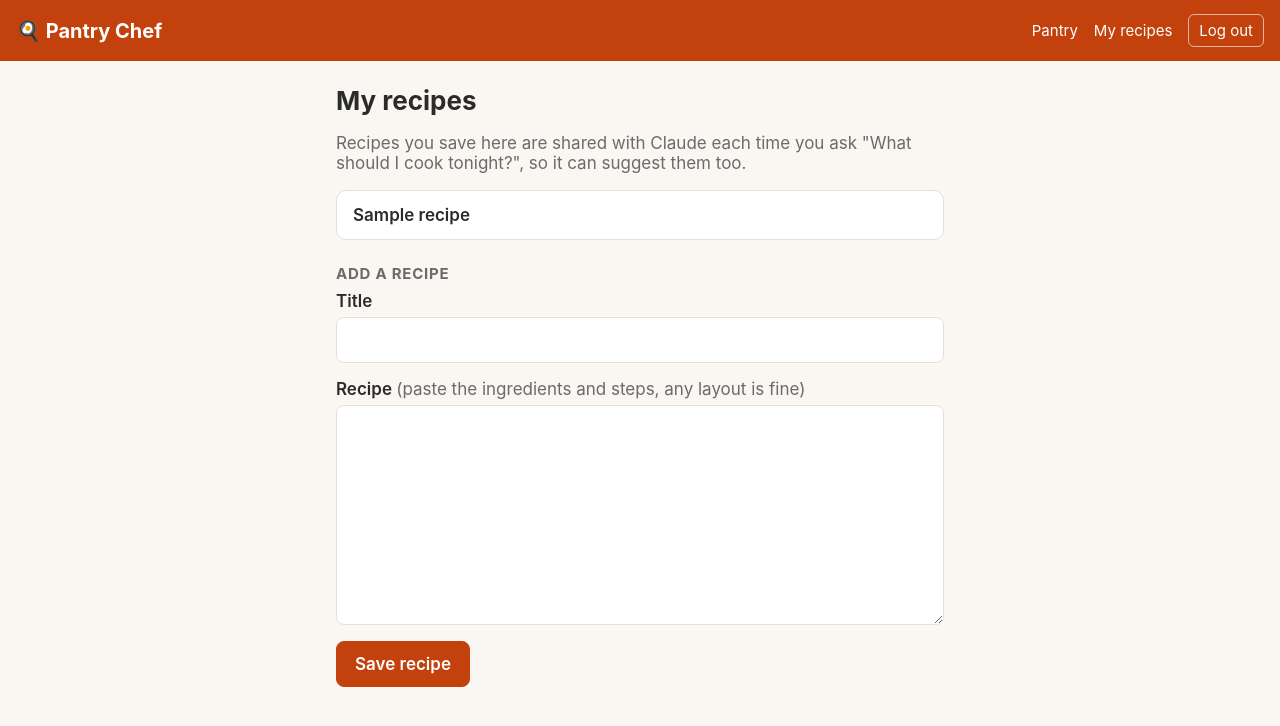
After one commit to louistaup1/Meal-planning-app, a Flask app: page /my-recipes in a window 1280 px wide. The commit adds this page. Shown: the top 726 px of the page. Run offline with Flask 3, Linux system fonts and the light colour scheme; the visitor is signed in with stand-in values (Sample User, id 1); tables that the repository leaves empty hold one stand-in row (values such as "Sample post").

Commit message:
Add My recipes: paste your own recipes and include them in suggestions
Co-Authored-By: Claude Opus 5.5 <noreply@anthropic.com>
Claude-Session: https://claude.ai/code/session_017iq3FMmj1rHiFEmpAhq1i3

```diff
--- a/ai_client.py
+++ b/ai_client.py
@@ -38,6 +38,7 @@ class Recipe(BaseModel):
     servings: int
     ingredients: list[Ingredient]
     steps: list[str]
+    from_my_recipe_id: Optional[int]  # set when it's one of "My saved recipes"
 
 
 class Suggestions(BaseModel):
@@ -64,7 +65,12 @@ How to write the steps:
 - Short, clear steps a beginner can follow, one action per step. Don't number them.
 - Include temperatures in °C and times in minutes.
 
-total_minutes is the total time, including preparation."""
+total_minutes is the total time, including preparation.
+
+The person may also share "My saved recipes". Treat them as options alongside new ideas, \
+with no special priority. When you suggest one of them, set from_my_recipe_id to its id \
+and follow it closely (you may scale amounts for the number of people, and use the pantry's \
+units). Otherwise set from_my_recipe_id to null."""
 
 
 class SuggestionError(Exception):
--- a/app.py
+++ b/app.py
@@ -22,7 +22,9 @@ from recipes import (
     STYLES,
     build_request,
     check_against_pantry,
+    link_to_my_recipe,
     read_filters,
+    validate_my_recipe,
 )
 from pantry import (
     CATEGORIES,
@@ -190,11 +192,14 @@ def create_app(db_path=DEFAULT_DB_PATH, password=None, suggest_recipes=ai_client
                 error = "Your pantry is empty. Add a few ingredients first."
             else:
                 try:
-                    recipes = suggest_recipes(build_request(pantry_items, filters))
+                    my_recipes = database.get_all_my_recipes(app.config["DB_PATH"])
+                    request_text = build_request(pantry_items, filters, my_recipes=my_recipes)
+                    recipes = suggest_recipes(request_text)
                 except ai_client.SuggestionError as problem:
                     error = str(problem)
                 else:
                     for recipe in recipes[:3]:
+                        recipe = link_to_my_recipe(recipe, my_recipes)
                         suggestion_id = database.save_suggestion(app.config["DB_PATH"], recipe)
                         checked = check_against_pantry(recipe, pantry_items)
                         checked["id"] = suggestion_id
@@ -223,6 +228,37 @@ def create_app(db_path=DEFAULT_DB_PATH, password=None, suggest_recipes=ai_client
         recipe = check_against_pantry(recipe, pantry_items)
         return render_template("recipe.html", recipe=recipe)
 
+    # --- My recipes --------------------------------------------------------
+
+    @app.route("/my-recipes", methods=["GET", "POST"])
+    def my_recipes_page():
+        form = request.form if request.method == "POST" else {}
+        errors = []
+        if request.method == "POST":
+            title, text, errors = validate_my_recipe(form)
+            if not errors:
+                database.add_my_recipe(app.config["DB_PATH"], title, text)
+                flash(f"Saved {title}.")
+                return redirect(url_for("my_recipes_page"))
+        my_recipes = database.get_all_my_recipes(app.config["DB_PATH"])
+        return render_template("my_recipes.html", my_recipes=my_recipes, form=form, errors=errors)
+
+    @app.route("/my-recipes/<int:recipe_id>")
+    def my_recipe_page(recipe_id):
+        recipe = database.get_my_recipe(app.config["DB_PATH"], recipe_id)
+        if recipe is None:
+            abort(404)
+        return render_template("my_recipe.html", recipe=recipe)
+
+    @app.route("/my-recipes/<int:recipe_id>/delete", methods=["POST"])
+    def delete_my_recipe_action(recipe_id):
+        recipe = database.get_my_recipe(app.config["DB_PATH"], recipe_id)
+        if recipe is None:
+            abort(404)
+        database.delete_my_recipe(app.config["DB_PATH"], recipe_id)
+        flash(f"Deleted {recipe['title']}.")
+        return redirect(url_for("my_recipes_page"))
+
     return app
 
 
--- a/database.py
+++ b/database.py
@@ -29,6 +29,17 @@ def init_db(db_path):
                 quantity    REAL NOT NULL,
                 unit        TEXT NOT NULL DEFAULT '',
                 expiry_date TEXT
+            )
+            """
+        )
+        # Recipes you've pasted in yourself. Kept exactly as you typed them.
+        connection.execute(
+            """
+            CREATE TABLE IF NOT EXISTS my_recipes (
+                id          INTEGER PRIMARY KEY AUTOINCREMENT,
+                title       TEXT NOT NULL,
+                text        TEXT NOT NULL,
+                created_at  TEXT NOT NULL
             )
             """
         )
@@ -127,3 +138,37 @@ def get_suggestion(db_path, suggestion_id):
     if row is None:
         return None
     return json.loads(row["recipe_json"])
+
+
+# --- My recipes ---------------------------------------------------------------
+
+def add_my_recipe(db_path, title, text):
+    """Save a recipe you pasted in and return its id."""
+    with connect(db_path) as connection:
+        cursor = connection.execute(
+            "INSERT INTO my_recipes (title, text, created_at) VALUES (?, ?, ?)",
+            (title, text, datetime.now().isoformat(timespec="seconds")),
+        )
+        return cursor.lastrowid
+
+
+def get_all_my_recipes(db_path):
+    """All your saved recipes, sorted by title."""
+    with connect(db_path) as connection:
+        rows = connection.execute(
+            "SELECT * FROM my_recipes ORDER BY title COLLATE NOCASE"
+        ).fetchall()
+    return [dict(row) for row in rows]
+
+
+def get_my_recipe(db_path, recipe_id):
+    with connect(db_path) as connection:
+        row = connection.execute(
+            "SELECT * FROM my_recipes WHERE id = ?", (recipe_id,)
+        ).fetchone()
+    return dict(row) if row else None
+
+
+def delete_my_recipe(db_path, recipe_id):
+    with connect(db_path) as connection:
+        connection.execute("DELETE FROM my_recipes WHERE id = ?", (recipe_id,))
--- a/recipes.py
+++ b/recipes.py
@@ -17,6 +17,9 @@ PEOPLE_CHOICES = [1, 2, 3, 4, 5, 6, 7, 8]
 DEFAULT_PEOPLE = 2
 
 MAX_SUGGESTIONS = 3
+
+# A pasted recipe can be up to this many characters (about 3 pages of text).
+MAX_MY_RECIPE_LENGTH = 10000
 
 
 def read_filters(form):
@@ -55,8 +58,44 @@ def describe_pantry(pantry_items, today=None):
     return "\n".join(lines)
 
 
-def build_request(pantry_items, filters, today=None):
-    """Write the message we send to Claude: the pantry plus the filters."""
+def validate_my_recipe(form):
+    """
+    Check a pasted recipe. Returns (title, text, errors).
+    """
+    title = form.get("title", "").strip()
+    text = form.get("text", "").strip()
+    errors = []
+    if title == "":
+        errors.append("Please give the recipe a title.")
+    if text == "":
+        errors.append("Please paste the recipe.")
+    elif len(text) > MAX_MY_RECIPE_LENGTH:
+        errors.append(f"That recipe is very long. Please keep it under {MAX_MY_RECIPE_LENGTH} characters.")
+    return title, text, errors
+
+
+def describe_my_recipes(my_recipes):
+    """Turn your saved recipes into text for Claude, each with its id."""
+    parts = []
+    for recipe in my_recipes:
+        parts.append(f"--- My recipe id {recipe['id']}: {recipe['title']} ---\n{recipe['text']}")
+    return "\n\n".join(parts)
+
+
+def link_to_my_recipe(recipe, my_recipes):
+    """
+    Claude says which of your saved recipes a suggestion comes from (or None).
+    Keep that only if the id really is one of your saved recipes.
+    """
+    known_ids = {saved["id"] for saved in my_recipes}
+    linked = dict(recipe)
+    if linked.get("from_my_recipe_id") not in known_ids:
+        linked["from_my_recipe_id"] = None
+    return linked
+
+
+def build_request(pantry_items, filters, today=None, my_recipes=()):
+    """Write the message we send to Claude: the pantry, the filters, and your saved recipes."""
     wishes = []
     if filters["cuisine"] != "Any":
         wishes.append(f"Cuisine: {filters['cuisine']}")
@@ -73,6 +112,7 @@ def build_request(pantry_items, filters, today=None):
         f"Suggest up to {MAX_SUGGESTIONS} dinner recipes for tonight, for {people_text}.\n\n"
         f"My pantry:\n{describe_pantry(pantry_items, today)}\n\n"
         f"My preferences:\n{wishes_text}"
+        + (f"\n\nMy saved recipes:\n{describe_my_recipes(my_recipes)}" if my_recipes else "")
     )
 
 
--- a/static/style.css
+++ b/static/style.css
@@ -31,6 +31,8 @@ body {
   align-items: center;
 }
 .top-bar form { margin: 0; }
+.top-links { display: flex; align-items: center; gap: 16px; }
+.top-links a { color: white; text-decoration: none; font-size: 15px; }
 .logout {
   background: none;
   border: 1px solid rgba(255, 255, 255, 0.6);
@@ -191,3 +193,20 @@ button[disabled] { opacity: 0.6; }
 .ingredient.status-missing .ingredient-status { color: #8a6100; font-weight: 600; }
 .ingredient.status-low .ingredient-status { color: #8a6100; }
 .steps li { margin-bottom: 12px; line-height: 1.45; }
+
+/* My recipes */
+.from-mine { color: var(--accent); font-weight: 600; margin: 0 0 8px; }
+.item-form textarea {
+  display: block;
+  width: 100%;
+  min-height: 220px;
+  margin-top: 6px;
+  padding: 12px;
+  font-size: 16px;
+  font-family: inherit;
+  border: 1px solid var(--border);
+  border-radius: 8px;
+  background: var(--card);
+}
+.saved-recipe-text { white-space: pre-wrap; line-height: 1.45; background: var(--card);
+  border: 1px solid var(--border); border-radius: 10px; padding: 16px; }
--- a/templates/base.html
+++ b/templates/base.html
@@ -12,9 +12,13 @@
   <header class="top-bar">
     <a href="{{ url_for('pantry_page') }}" class="logo">🍳 Pantry Chef</a>
     {% if session.get("logged_in") %}
-      <form method="post" action="{{ url_for('logout_action') }}">
-        <button type="submit" class="logout">Log out</button>
-      </form>
+      <nav class="top-links">
+        <a href="{{ url_for('pantry_page') }}">Pantry</a>
+        <a href="{{ url_for('my_recipes_page') }}">My recipes</a>
+        <form method="post" action="{{ url_for('logout_action') }}">
+          <button type="submit" class="logout">Log out</button>
+        </form>
+      </nav>
     {% endif %}
   </header>
 
--- /dev/null
+++ b/templates/my_recipes.html
@@ -0,0 +1,37 @@
+{% extends "base.html" %}
+
+{% block title %}My recipes · Pantry Chef{% endblock %}
+
+{% block content %}
+  <h1>My recipes</h1>
+  <p class="hint">Recipes you save here are shared with Claude each time you ask
+    "What should I cook tonight?", so it can suggest them too.</p>
+
+  {% if my_recipes %}
+    <ul class="item-list">
+      {% for recipe in my_recipes %}
+        <li class="item">
+          <a href="{{ url_for('my_recipe_page', recipe_id=recipe.id) }}" class="item-link">
+            <span class="item-name">{{ recipe.title }}</span>
+          </a>
+        </li>
+      {% endfor %}
+    </ul>
+  {% else %}
+    <p class="empty">No saved recipes yet.</p>
+  {% endif %}
+
+  <h2>Add a recipe</h2>
+  {% if errors %}
+    <ul class="errors">{% for error in errors %}<li>{{ error }}</li>{% endfor %}</ul>
+  {% endif %}
+  <form method="post" class="item-form">
+    <label>Title
+      <input type="text" name="title" value="{{ form.get('title', '') }}" required>
+    </label>
+    <label>Recipe <span class="hint">(paste the ingredients and steps, any layout is fine)</span>
+      <textarea name="text" required>{{ form.get('text', '') }}</textarea>
+    </label>
+    <button type="submit" class="button primary">Save recipe</button>
+  </form>
+{% endblock %}
--- a/templates/recipe.html
+++ b/templates/recipe.html
@@ -8,6 +8,7 @@
   <p class="recipe-facts">
     ⏱ {{ recipe.total_minutes }} min · {{ recipe.difficulty }} · {{ recipe.cuisine }} · serves {{ recipe.servings }}
   </p>
+  {% if recipe.from_my_recipe_id %}<p class="from-mine">📖 From my recipes</p>{% endif %}
   <p>{{ recipe.summary }}</p>
 
   <h2>Ingredients</h2>
--- a/templates/suggest.html
+++ b/templates/suggest.html
@@ -51,6 +51,7 @@
       <p class="recipe-facts">
         ⏱ {{ recipe.total_minutes }} min · {{ recipe.difficulty }} · {{ recipe.cuisine }} · serves {{ recipe.servings }}
       </p>
+      {% if recipe.from_my_recipe_id %}<p class="from-mine">📖 From my recipes</p>{% endif %}
       <p>{{ recipe.summary }}</p>
       {% if recipe.missing %}
         <p class="missing">🛒 You're missing: {{ recipe.missing | join(", ") }}</p>
```
Also changed, not shown: templates/my_recipe.html (added, +14 -0 lines), tests/test_suggestions.py (+48 -0 lines).
